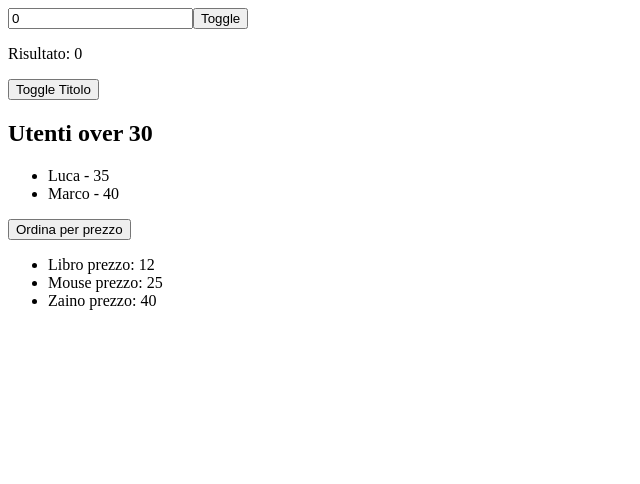
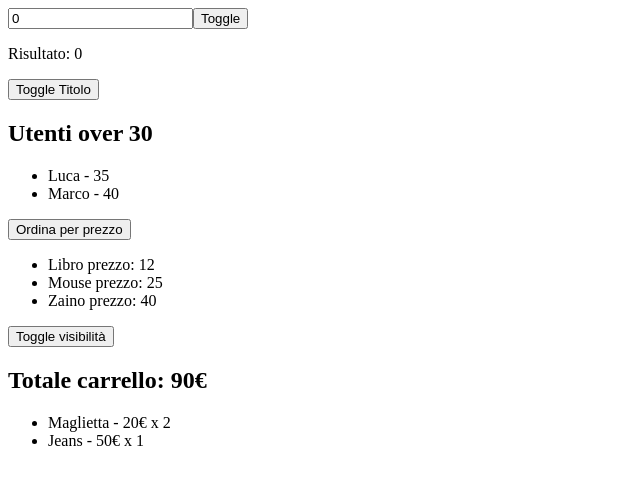
Before and after one commit to AngelaFerraro18/esercizi-react-avanzato-useMemo, a React (Vite) app: page / in a window 1280 px wide. Shown: the top 484 px of the page, without its empty margins (0-640 px from the left). Built offline with nearby package versions, Linux system fonts and the light colour scheme.

Commit message:
feat: ex. 4 completed and add scaffolding ex 5

```diff
--- a/src/App.jsx
+++ b/src/App.jsx
@@ -1,4 +1,5 @@
 import SlowSquareCalculator from "./components/Calculator";
+import Carrello from "./components/Carrello";
 import OrdinaProdotti from "./components/sortOrder";
 import FiltroUtenti from "./components/userFilter";
 
@@ -9,6 +10,7 @@ function App() {
       <SlowSquareCalculator />
       <FiltroUtenti />
       <OrdinaProdotti />
+      <Carrello />
     </>
   )
 }
--- /dev/null
+++ b/src/components/Carrello.jsx
@@ -0,0 +1,36 @@
+import { useMemo, useState } from 'react';
+
+const inizialeCarrello = [
+    { id: 1, nome: 'Maglietta', prezzo: 20, quantità: 2 },
+    { id: 2, nome: 'Jeans', prezzo: 50, quantità: 1 },
+];
+
+function Carrello() {
+    const [carrello, setCarrello] = useState(inizialeCarrello);
+    const [show, setShow] = useState(true);
+
+    // TODO: calcola il totale solo quando il carrello cambia
+    // const totale = null;
+
+    const totale = useMemo(() => {
+
+        return carrello.reduce((acc, curr) => acc + curr.prezzo * curr.quantità, 0);
+
+    }, [carrello]);
+
+    return (
+        <div>
+            <button onClick={() => setShow(!show)}>Toggle visibilità</button>
+            {show && <h2>Totale carrello: {totale}€</h2>}
+            <ul>
+                {carrello.map(p => (
+                    <li key={p.id}>
+                        {p.nome} - {p.prezzo}€ x {p.quantità}
+                    </li>
+                ))}
+            </ul>
+        </div>
+    );
+}
+
+export default Carrello;
```
Also changed, not shown: src/components/BookFilter.jsx (added, +32 -0 lines).
